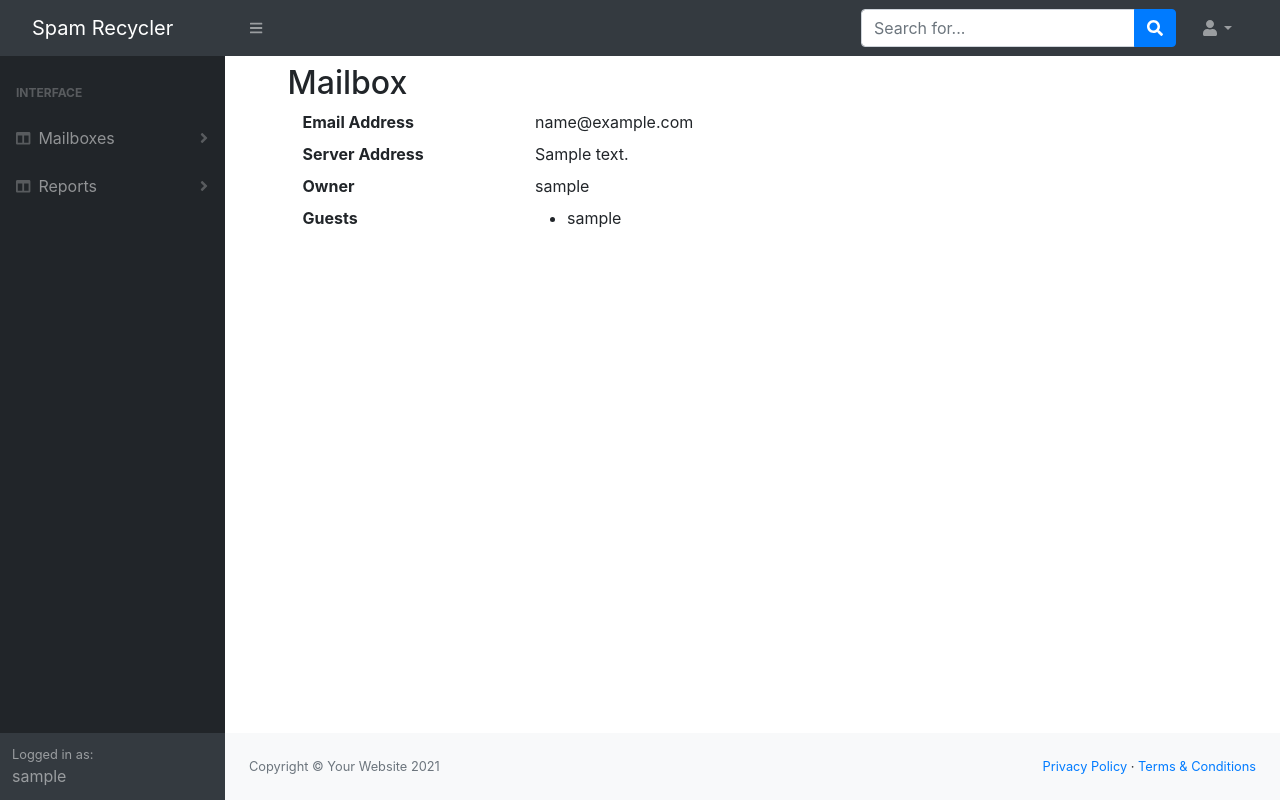
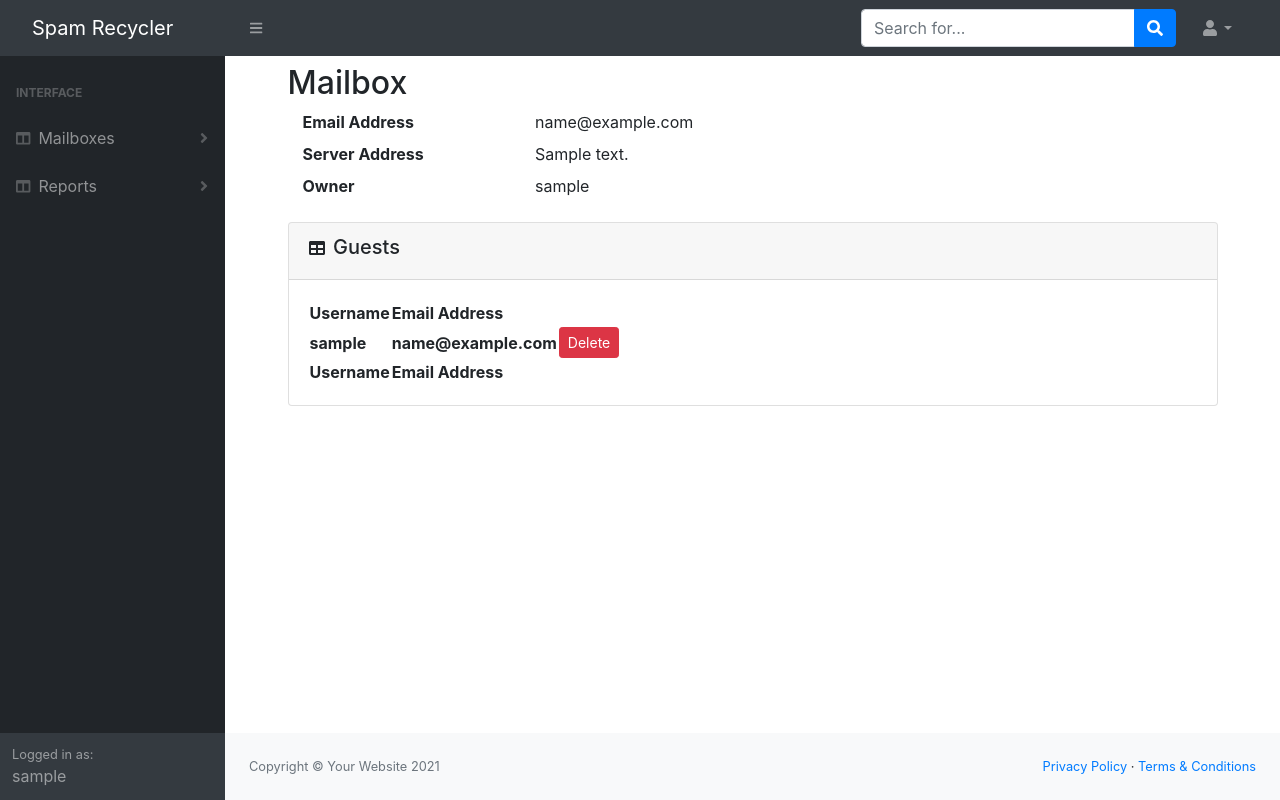
Before and after one commit to KubaTaba1uga/django_spam_recycler, a Django app: page /mailbox/1/detail in a window 1280 px wide. Run offline with Django 3.2, Linux system fonts and the light colour scheme; a user stored in the database is signed in; tables that the repository leaves empty hold one stand-in row (values such as "Sample post"); lists and menus that the app fills with data are empty; some libraries are stand-ins or nearby versions.

Commit message:
add mailbox guest delete view

```diff
--- a/mailboxes/mixins.py
+++ b/mailboxes/mixins.py
@@ -1,19 +1,33 @@
 from django.views.generic.edit import FormMixin
-from shared_code.queries import get_user_owner_mailboxes, get_user_guest_mailboxes, get_mailbox_owner, get_mailbox_guests
+from shared_code.queries import (
+    get_user_owner_mailboxes,
+     get_user_guest_mailboxes,
+     get_mailbox_owner,
+     get_guest_mailbox,
+     get_mailbox_guests)
 from shared_code.imap_sync import validate_credentials
 from django.core.exceptions import PermissionDenied
 
 
-class ShowMailboxGuestMixin:
+class ShowGuestMailboxListMixin:
+
+    """
+    Show mailboxes which user is guest of
+    """
 
     def get_context_data(self, **kwargs):
+
         context = super().get_context_data(**kwargs)
         context['guest_mailboxes'] = get_user_guest_mailboxes(
             self.request.user)
         return context
 
 
-class ShowMailboxOwnerMixin:
+class ShowOwnerMailboxListMixin:
+
+    """
+    Show mailboxes which user is owner of
+    """
 
     def get_context_data(self, **kwargs):
         context = super().get_context_data(**kwargs)
@@ -24,9 +38,11 @@ class ShowMailboxOwnerMixin:
 
 class ValidateMailboxImapMixin(FormMixin):
 
+    """
+    Validate mailbox by IMAP
+    """
+
     def form_valid(self, form):
-        """ Validate mailbox by IMAP
-        """
         if not validate_credentials(
             server_address=form.data.get('server_address'),
             email_address=form.data.get('email_address'),
@@ -97,3 +113,12 @@ class MailboxOwnerAndGuestOnlyMixin:
             return super().dispatch(request, *args, **kwargs)
         else:
             raise PermissionDenied
+
+
+class ShowMailboxGuestsMixin:
+
+        def get_context_data(self, **kwargs):
+            context = super().get_context_data(**kwargs)
+            context['mailbox_guests'] = get_guest_mailbox(
+                self.kwargs.get('pk', 0))
+            return context
--- a/mailboxes/urls.py
+++ b/mailboxes/urls.py
@@ -6,7 +6,8 @@ from .views import (
      MailboxDetailsView,
      MailboxDeleteView,
      MailboxEditView,
-     MailboxAddGuestView)
+     MailboxAddGuestView,
+     MailboxGuestDeleteView)
 
 urlpatterns = [
     path('list', MailboxListView.as_view(), name='mailbox_list_url'),
@@ -24,6 +25,8 @@ urlpatterns = [
         '<int:pk>/edit',
         MailboxEditView.as_view(),
      name='mailbox_edit_url'),
-
-
+    path(
+        'delete_guest/<int:pk>',
+        MailboxGuestDeleteView.as_view(),
+     name='mailbox_guest_delete_url'),
 ]
--- a/mailboxes/views.py
+++ b/mailboxes/views.py
@@ -2,17 +2,18 @@ from django.views import generic
 from django.urls import reverse_lazy
 from .models import MailboxModel, MailboxGuestModel
 from .mixins import (
-    ShowMailboxGuestMixin,
-    ShowMailboxOwnerMixin,
+    ShowGuestMailboxListMixin,
+    ShowOwnerMailboxListMixin,
     AddMailboxOwnerMixin,
     ValidateMailboxImapMixin,
     PassLoggedUserToFormMixin,
     MailboxOwnerOnlyMixin,
-    MailboxOwnerAndGuestOnlyMixin)
+    MailboxOwnerAndGuestOnlyMixin,
+    ShowMailboxGuestsMixin)
 from .forms import MailboxCreateForm, MailboxUpdateForm, MailboxAddGuestForm
 
 
-class MailboxListView(ShowMailboxGuestMixin, ShowMailboxOwnerMixin, generic.ListView):
+class MailboxListView(ShowOwnerMailboxListMixin, ShowGuestMailboxListMixin, generic.ListView):
     template_name = 'mailboxes/mailbox_list_template.html'
     model = MailboxModel
 
@@ -35,7 +36,7 @@ class MailboxEditView(MailboxOwnerOnlyMixin, ValidateMailboxImapMixin, generic.U
     form_class = MailboxUpdateForm
 
 
-class MailboxDetailsView(MailboxOwnerAndGuestOnlyMixin, generic.DetailView):
+class MailboxDetailsView(ShowMailboxGuestsMixin, MailboxOwnerAndGuestOnlyMixin, generic.DetailView):
     template_name = 'mailboxes/mailbox_details_template.html'
     model = MailboxModel
     context_object_name = 'mailbox'
@@ -52,3 +53,15 @@ class MailboxAddGuestView(PassLoggedUserToFormMixin, generic.CreateView):
     template_name = 'mailboxes/mailbox_add_guest_template.html'
     model = MailboxGuestModel
     form_class = MailboxAddGuestForm
+
+
+class MailboxGuestDeleteView(MailboxOwnerOnlyMixin, generic.DeleteView):
+    template_name = 'mailboxes/mailbox_delete_guest_template.html'
+    model = MailboxGuestModel
+    context_object_name = 'mailbox_guest'
+    success_url = reverse_lazy('mailboxes:mailbox_list_url')
+
+    def get_success_url(self):
+        """Overwrite success url to redirect to mailbox details view
+        """
+        return reverse_lazy('mailboxes:mailbox_details_url', kwargs={'pk': self.object.mailbox.pk})
--- a/shared_code/queries.py
+++ b/shared_code/queries.py
@@ -37,3 +37,7 @@ def get_mailbox_guests_query(mailbox_id):
 
 def get_mailbox_guests(mailbox_id):
     return (guest_mailbox.guest for guest_mailbox in get_mailbox_guests_query(mailbox_id))
+
+
+def get_guest_mailbox(mailbox_id):
+    return (guest_mailbox for guest_mailbox in get_mailbox_guests_query(mailbox_id))
--- a/templates/mailboxes/mailbox_details_template.html
+++ b/templates/mailboxes/mailbox_details_template.html
@@ -12,14 +12,43 @@
         <dd class="col-sm-9">{{ mailbox.server_address }}</dd>
         <dt class="col-sm-3">Owner</dt>
         <dd class="col-sm-9">{{ mailbox.owner }}</dd>
-        <dt class="col-sm-3">Guests</dt>
-        <dd class="col-sm-9">
-            <ul>
-                {% for guest in mailbox.guests.all %}
-                <li> {{ guest }} </li>
-                {% endfor %}
-            </ul>
-        </dd>
     </dl>
 </div>
+<div class="card mb-4">
+    <div class="card-header">
+        <i class="fas fa-table me-1"></i>
+        <h5 class='d-inline-block'>Guests</h5>
+    </div>
+    <div class="card-body">
+        <table id="datatablesSimple">
+            <thead>
+                <tr>
+                    <th>Username</th>
+                    <th>Email Address</th>
+                    <th></th>
+                </tr>
+            </thead>
+            <tfoot>
+                <tr>
+                    <th>Username</th>
+                    <th>Email Address</th>
+                    <th></th>
+                </tr>
+            </tfoot>
+            <tbody>
+                {% for mailbox in mailbox_guests %}
+                    <tr>
+                        <th> {{ mailbox.guest.username }} </th>
+                        <th> {{ mailbox.guest.email }} </th>
+                        <th>
+                            {% if mailbox.mailbox.owner == user %}
+                                <a href="{% url 'mailbox:mailbox_guest_delete_url' mailbox.pk %}" class="btn btn-danger btn-sm">Delete</a>
+                            {% endif %}
+                        </th>
+                    </tr>
+                {% endfor %}
+            </tbody>
+        </table>
+    </div>
+</div>
 {% endblock content%}
```
Also changed, not shown: templates/mailboxes/mailbox_delete_guest_template.html (added, +11 -0 lines).
